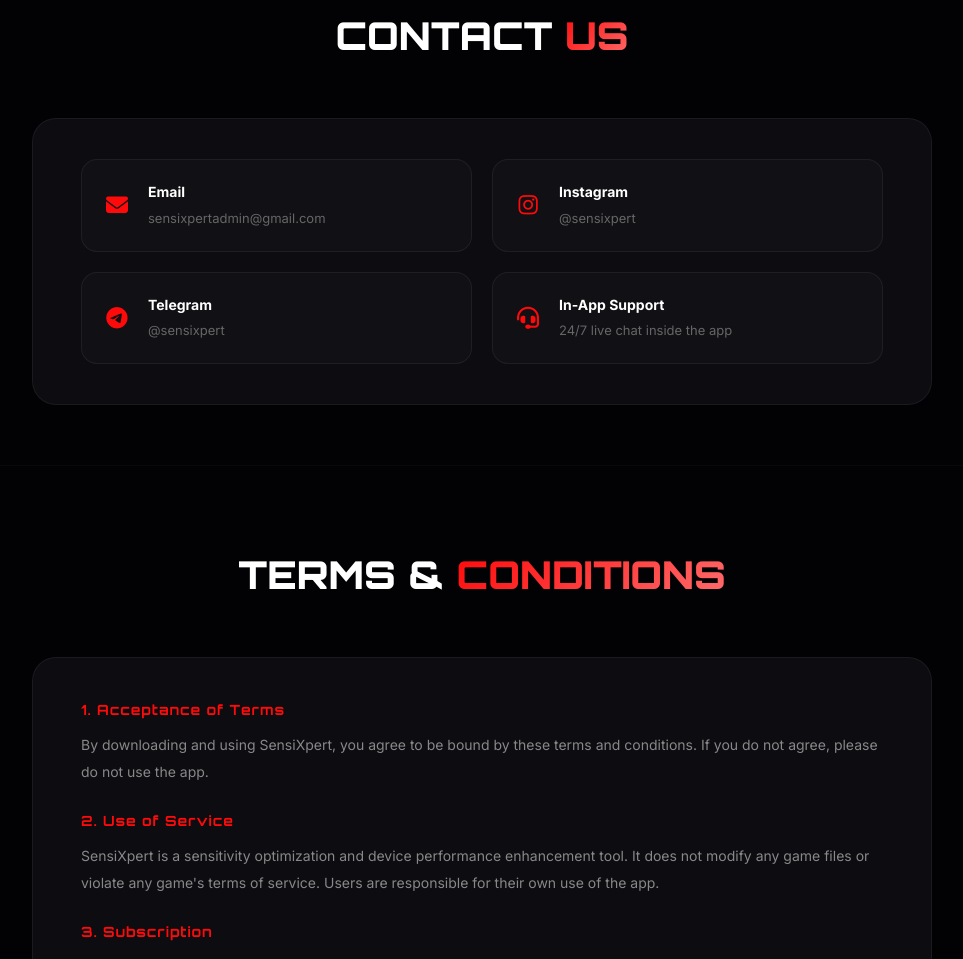
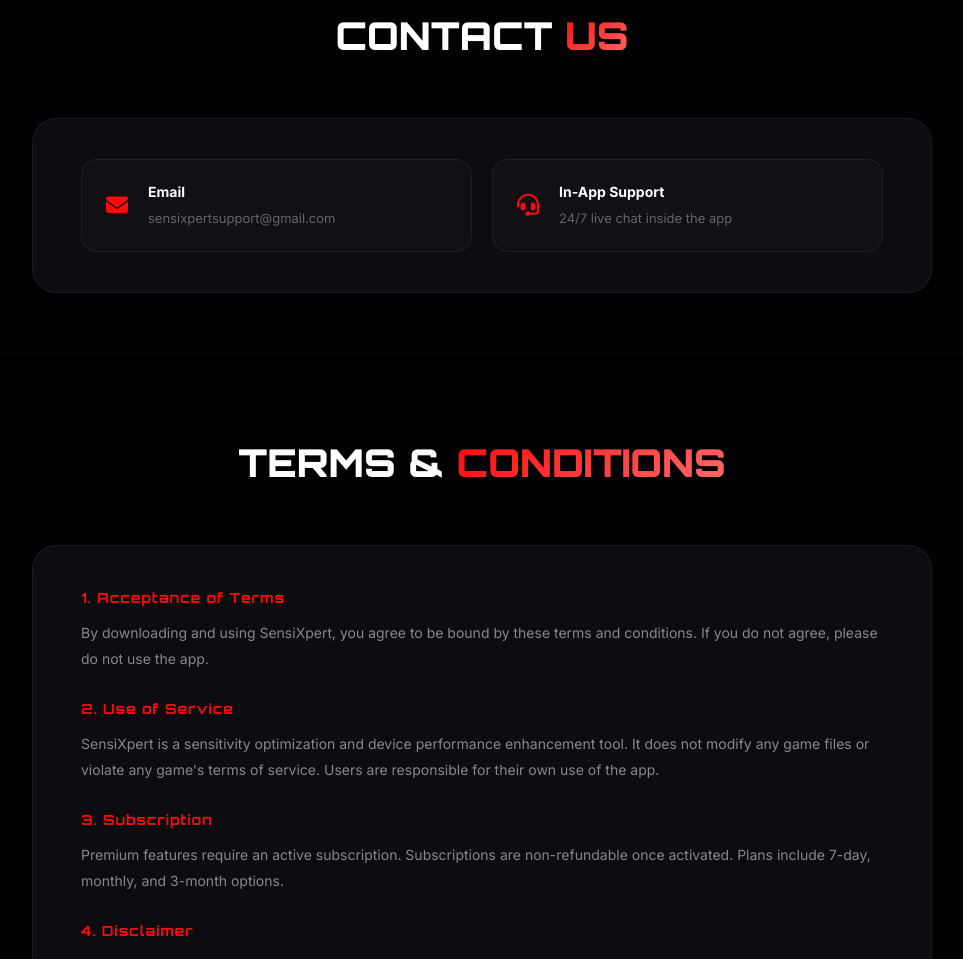
Before and after one commit to mrhexira-a11y/sensixpert, a plain HTML site: page landing-page/index.html in a window 1280 px wide. Shown: the part 2312-3271 px from the top of the page, without its empty margins (158-1121 px from the left). Drawn offline with Linux system fonts and the light colour scheme.

Commit message:
Update contact: remove Instagram/Telegram, change email to sensixpertsupport@gmail.com

```diff
--- a/landing-page/index.html
+++ b/landing-page/index.html
@@ -130,9 +130,7 @@
   <div class="section-header"><h2>Contact <span class="gradient-text">Us</span></h2></div>
   <div class="info-card">
     <div class="contact-grid">
-      <div class="contact-item"><i class="fas fa-envelope"></i><div><h4>Email</h4><p>sensixpertadmin@gmail.com</p></div></div>
-      <div class="contact-item"><i class="fab fa-instagram"></i><div><h4>Instagram</h4><p>@sensixpert</p></div></div>
-      <div class="contact-item"><i class="fab fa-telegram"></i><div><h4>Telegram</h4><p>@sensixpert</p></div></div>
+      <div class="contact-item"><i class="fas fa-envelope"></i><div><h4>Email</h4><p>sensixpertsupport@gmail.com</p></div></div>
       <div class="contact-item"><i class="fas fa-headset"></i><div><h4>In-App Support</h4><p>24/7 live chat inside the app</p></div></div>
     </div>
   </div>
```
